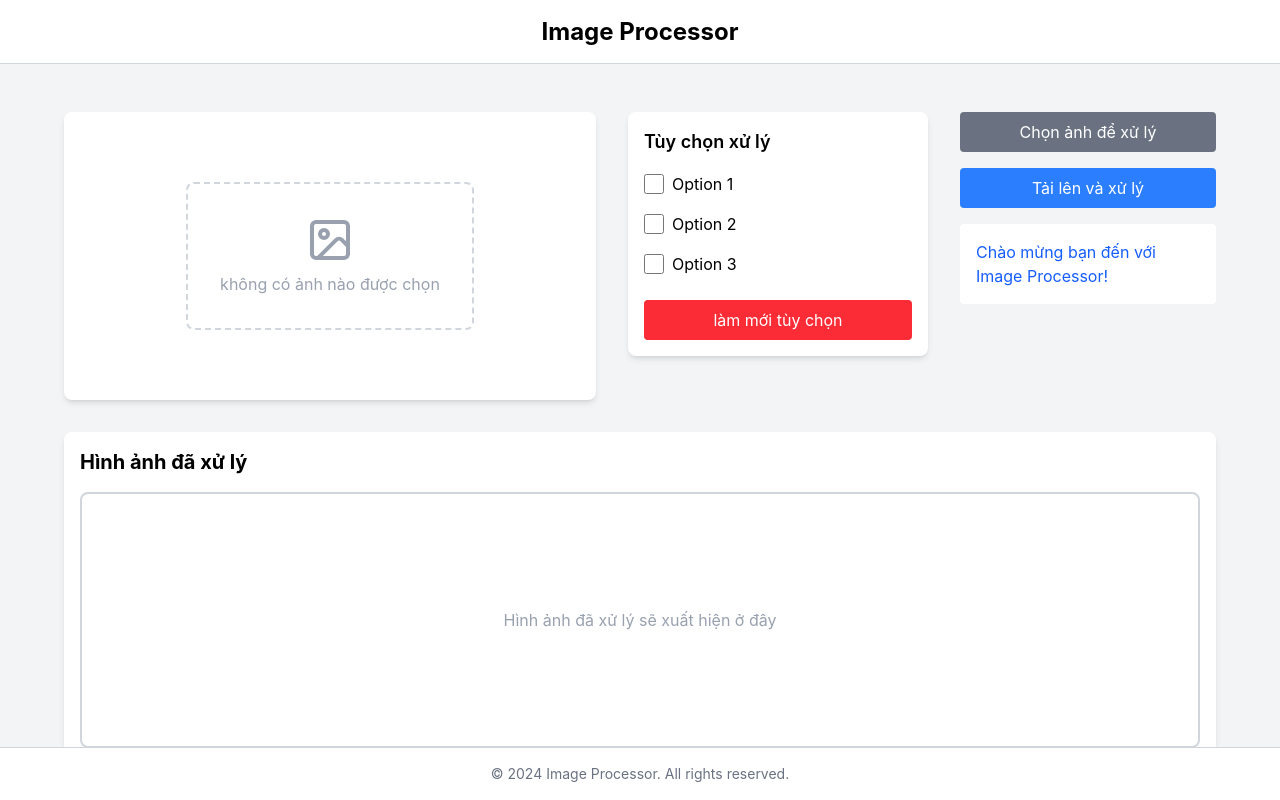
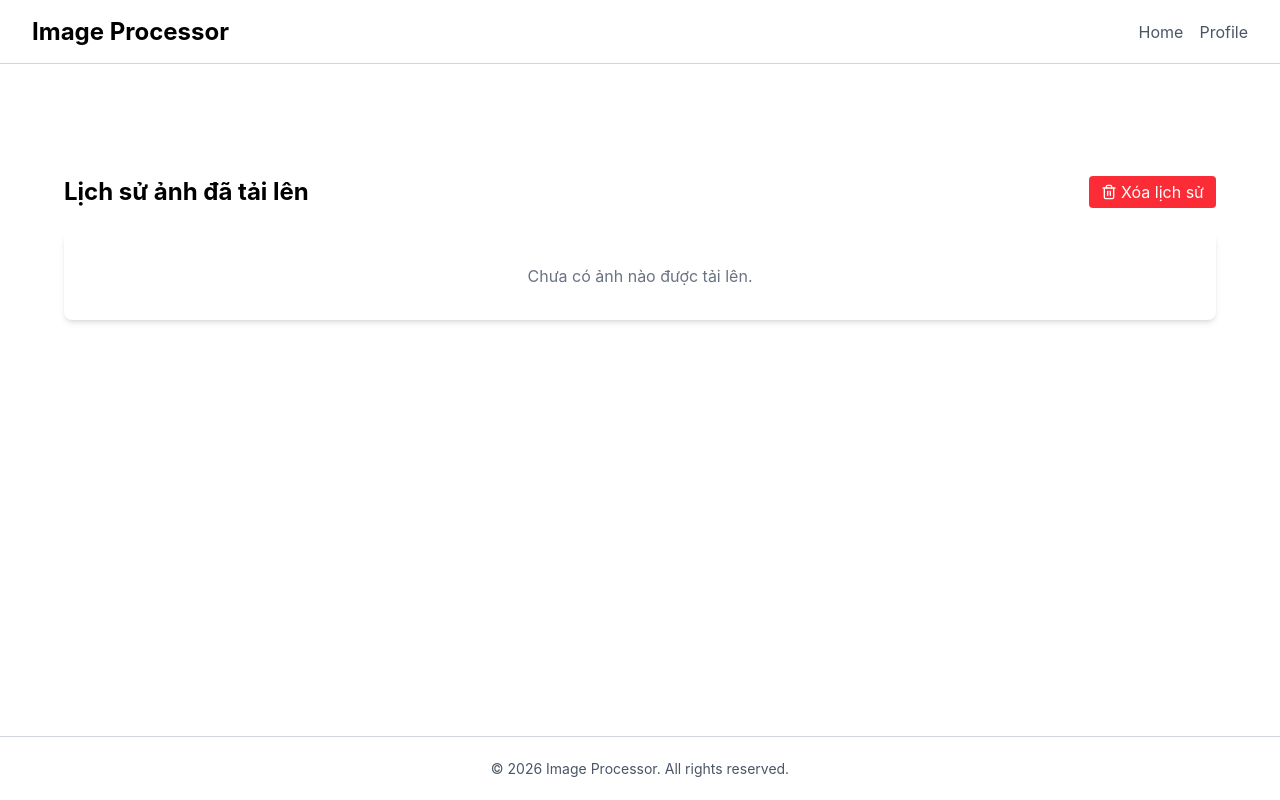
Before and after one commit to DannyTuanAnh/image-processing-app, a React app in the folder frontend/: page /profile in a window 1280 px wide. Built offline with nearby package versions, Linux system fonts and the light colour scheme; the HTML template or start-up script is replaced by a standard one.

Commit message:
feat: implement routing and layout for image processing app with Home and Profile pages

```diff
--- a/frontend/package.json
+++ b/frontend/package.json
@@ -14,6 +14,7 @@
     "lucide-react": "^1.8.0",
     "react": "^19.2.4",
     "react-dom": "^19.2.4",
+    "react-router-dom": "^7.14.1",
     "tailwindcss": "^4.2.2"
   },
   "devDependencies": {
--- a/frontend/src/App.jsx
+++ b/frontend/src/App.jsx
@@ -1,80 +1,18 @@
-import { useState } from "react";
-import ImagePreview from "./components/ImagePreview";
-import UploadForm from "./components/UploadForm";
-import Gallery from "./components/Gallery";
-import { Status } from "./utils/constant";
+import Home from "./pages/Home";
+import Profile from "./pages/Profile";
+import MainLayout from "./layouts/MainLayout";
+import { BrowserRouter as Router, Routes, Route } from "react-router-dom";
 
 function App() {
-  const [selectedImage, setSelectedImage] = useState(null);
-  const [processingOption, setProcessingOption] = useState([]);
-  const [processedImage, setProcessedImage] = useState(null);
-  const [status, setStatus] = useState(Status.welcome);
-
-  const handleImageChange = (event) => {
-    const file = event.target.files[0];
-    if (file) {
-      setSelectedImage(URL.createObjectURL(file));
-      setStatus(Status.upload);
-    }
-  };
-
-  const handleProcessingOptionChange = (event) => {
-    const { value, checked } = event.target;
-
-    if (checked) {
-      setProcessingOption((prev) => [...prev, value]);
-      setStatus(Status.clickedOption);
-    } else {
-      setProcessingOption((prev) => prev.filter((item) => item !== value));
-    }
-  };
-
-  const handleUpload = () => {
-    if (selectedImage && processingOption.length > 0) {
-      setStatus(Status.processing);
-      // Simulate processing time
-      setTimeout(() => {
-        setProcessedImage(selectedImage); // In a real app, this would be the processed image URL
-        setStatus(Status.completed);
-      }, 2000);
-    }
-  };
-
   return (
-    <div className="flex flex-col items-center justify-center h-screen bg-gray-100">
-      <header className="h-16 fixed inset-0 flex items-center justify-center border-b border-gray-300 bg-white w-full">
-        <h1 className="text-2xl font-bold">Image Processor</h1>
-      </header>
-      <main className="w-full flex-1 overflow-auto py-8">
-        <div className="space-y-8 mt-20 flex flex-col items-center justify-center">
-          <div className="flex justify-between items-start space-x-8 w-6xl">
-            <ImagePreview
-              selectedImage={selectedImage}
-              setSelectedImage={setSelectedImage}
-              setStatus={setStatus}
-            />
-
-            <UploadForm
-              processingOption={processingOption}
-              setProcessingOption={setProcessingOption}
-              setStatus={setStatus}
-              handleProcessingOptionChange={handleProcessingOptionChange}
-              handleUpload={handleUpload}
-              handleImageChange={handleImageChange}
-              status={status}
-              setProcessedImage={setProcessedImage}
-            />
-          </div>
-          <Gallery processedImage={processedImage} />
-        </div>
-      </main>
-      <footer className="p-4 flex items-center justify-center border-t border-gray-300 bg-white w-full">
-        <p className="text-sm text-gray-500">
-          &copy; 2024 Image Processor. All rights reserved.
-        </p>
-      </footer>
-    </div>
+    <Router>
+      <Routes>
+        <Route path="/" element={<MainLayout />}>
+          <Route index element={<Home />} />
+          <Route path="profile" element={<Profile />} />
+        </Route>
+      </Routes>
+    </Router>
   );
 }
-
 export default App;
--- /dev/null
+++ b/frontend/src/layouts/MainLayout.jsx
@@ -0,0 +1,32 @@
+import { Outlet, Link } from "react-router-dom";
+export default function MainLayout() {
+  return (
+    <div className="flex flex-col min-h-screen">
+      <header className="h-16 fixed inset-0 flex items-center justify-between border-b border-gray-300 bg-white w-full px-8 z-10">
+        <h1 className="text-2xl font-bold">Image Processor</h1>
+
+        <ul className="flex space-x-4">
+          <li>
+            <Link to="/" className="text-gray-600 hover:text-gray-900">
+              Home
+            </Link>
+          </li>
+          <li>
+            <Link to="/profile" className="text-gray-600 hover:text-gray-900">
+              Profile
+            </Link>
+          </li>
+        </ul>
+      </header>
+      <main className="w-full flex-1 overflow-auto py-8 mt-16">
+        <Outlet />
+      </main>
+      <footer className="h-16 flex items-center justify-center border-t border-gray-300 bg-white w-full">
+        <p className="text-sm text-gray-600">
+          &copy; {new Date().getFullYear()} Image Processor. All rights
+          reserved.
+        </p>
+      </footer>
+    </div>
+  );
+}
--- /dev/null
+++ b/frontend/src/pages/Home.jsx
@@ -0,0 +1,87 @@
+import { useState } from "react";
+import ImagePreview from "../components/ImagePreview";
+import UploadForm from "../components/UploadForm";
+import Gallery from "../components/Gallery";
+import { Status } from "../utils/constant";
+
+function Home() {
+  const [selectedImage, setSelectedImage] = useState(null);
+  const [processingOption, setProcessingOption] = useState([]);
+  const [processedImage, setProcessedImage] = useState(null);
+  const [status, setStatus] = useState(Status.welcome);
+
+  const handleImageChange = (event) => {
+    const file = event.target.files[0];
+    if (file) {
+      setSelectedImage(URL.createObjectURL(file));
+      setStatus(Status.upload);
+    }
+  };
+
+  const handleProcessingOptionChange = (event) => {
+    const { value, checked } = event.target;
+
+    if (checked) {
+      setProcessingOption((prev) => [...prev, value]);
+      setStatus(Status.clickedOption);
+    } else {
+      setProcessingOption((prev) => prev.filter((item) => item !== value));
+    }
+  };
+
+  const handleUpload = () => {
+    if (selectedImage && processingOption.length > 0) {
+      setStatus(Status.processing);
+      // Simulate processing time
+      setTimeout(() => {
+        // In a real app, this would be the processed image URL
+        setProcessedImage(selectedImage);
+        // Save upload record to localStorage for profile history
+        try {
+          const existing = JSON.parse(
+            localStorage.getItem("uploadedImages") || "[]",
+          );
+          const record = {
+            id: Date.now(),
+            url: selectedImage,
+            options: processingOption,
+            date: new Date().toISOString(),
+            reported: false,
+          };
+          console.log("Saving upload record", record);
+          existing.unshift(record);
+          localStorage.setItem("uploadedImages", JSON.stringify(existing));
+        } catch (err) {
+          console.error("Failed to save upload record", err);
+        }
+        setStatus(Status.completed);
+      }, 2000);
+    }
+  };
+
+  return (
+    <div className="space-y-8 mt-20 flex flex-col items-center justify-center">
+      <div className="flex justify-between items-start space-x-8 w-6xl">
+        <ImagePreview
+          selectedImage={selectedImage}
+          setSelectedImage={setSelectedImage}
+          setStatus={setStatus}
+        />
+
+        <UploadForm
+          processingOption={processingOption}
+          setProcessingOption={setProcessingOption}
+          setStatus={setStatus}
+          handleProcessingOptionChange={handleProcessingOptionChange}
+          handleUpload={handleUpload}
+          handleImageChange={handleImageChange}
+          status={status}
+          setProcessedImage={setProcessedImage}
+        />
+      </div>
+      <Gallery processedImage={processedImage} />
+    </div>
+  );
+}
+
+export default Home;
--- /dev/null
+++ b/frontend/src/pages/Profile.jsx
@@ -0,0 +1,99 @@
+import { useEffect, useState } from "react";
+import { Flag, Trash2 } from "lucide-react";
+
+export default function Profile() {
+  const [items, setItems] = useState([]);
+
+  useEffect(() => {
+    try {
+      const saved = JSON.parse(localStorage.getItem("uploadedImages") || "[]");
+      setItems(saved);
+    } catch (err) {
+      console.error("Failed to load uploaded images", err);
+    }
+  }, []);
+
+  const toggleReport = (id) => {
+    setItems((prev) => {
+      const next = prev.map((it) =>
+        it.id === id ? { ...it, reported: !it.reported } : it,
+      );
+      try {
+        localStorage.setItem("uploadedImages", JSON.stringify(next));
+      } catch (err) {
+        console.error("Failed to update report state", err);
+      }
+      return next;
+    });
+  };
+
+  const clearHistory = () => {
+    if (!confirm("Xác nhận xóa toàn bộ lịch sử tải lên?")) return;
+    localStorage.removeItem("uploadedImages");
+    setItems([]);
+  };
+
+  return (
+    <div className="mt-20 px-4">
+      <div className="max-w-6xl mx-auto">
+        <div className="flex items-center justify-between mb-6">
+          <h1 className="text-2xl font-bold">Lịch sử ảnh đã tải lên</h1>
+          <div className="flex items-center gap-2">
+            <button
+              className="px-3 py-1 flex items-center gap-1 bg-red-500 text-white rounded hover:bg-red-600"
+              onClick={clearHistory}
+            >
+              <Trash2 size={16} className="inline-block" />
+              Xóa lịch sử
+            </button>
+          </div>
+        </div>
+
+        {items.length === 0 ? (
+          <div className="bg-white rounded-lg shadow-md p-8 text-center">
+            <p className="text-gray-500">Chưa có ảnh nào được tải lên.</p>
+          </div>
+        ) : (
+          <div className="grid grid-cols-1 sm:grid-cols-2 lg:grid-cols-3 gap-4">
+            {items.map((it) => (
+              <div
+                key={it.id}
+                className="bg-white rounded-lg shadow-md overflow-hidden"
+              >
+                <div className="relative h-48 bg-gray-100 flex items-center justify-center">
+                  <img
+                    src={it.url}
+                    alt="uploaded"
+                    className="object-contain h-full w-full"
+                  />
+                  <button
+                    className={`absolute top-2 right-2 inline-flex items-center gap-1 px-2 py-1 rounded ${
+                      it.reported
+                        ? "bg-yellow-400 text-white"
+                        : "bg-gray-800 text-white"
+                    }`}
+                    onClick={() => toggleReport(it.id)}
+                    title={it.reported ? "Đã báo cáo" : "Báo cáo"}
+                  >
+                    <Flag size={16} />
+                    <span className="text-sm">
+                      {it.reported ? "Đã báo" : "Báo"}
+                    </span>
+                  </button>
+                </div>
+                <div className="p-3">
+                  <p className="text-sm text-gray-600 mb-1">
+                    Tùy chọn: {it.options?.join(", ") || "-"}
+                  </p>
+                  <p className="text-xs text-gray-500">
+                    {new Date(it.date).toLocaleString()}
+                  </p>
+                </div>
+              </div>
+            ))}
+          </div>
+        )}
+      </div>
+    </div>
+  );
+}
```
Also changed, not shown: 1 other file (tests, documents, lock files or other folders).
